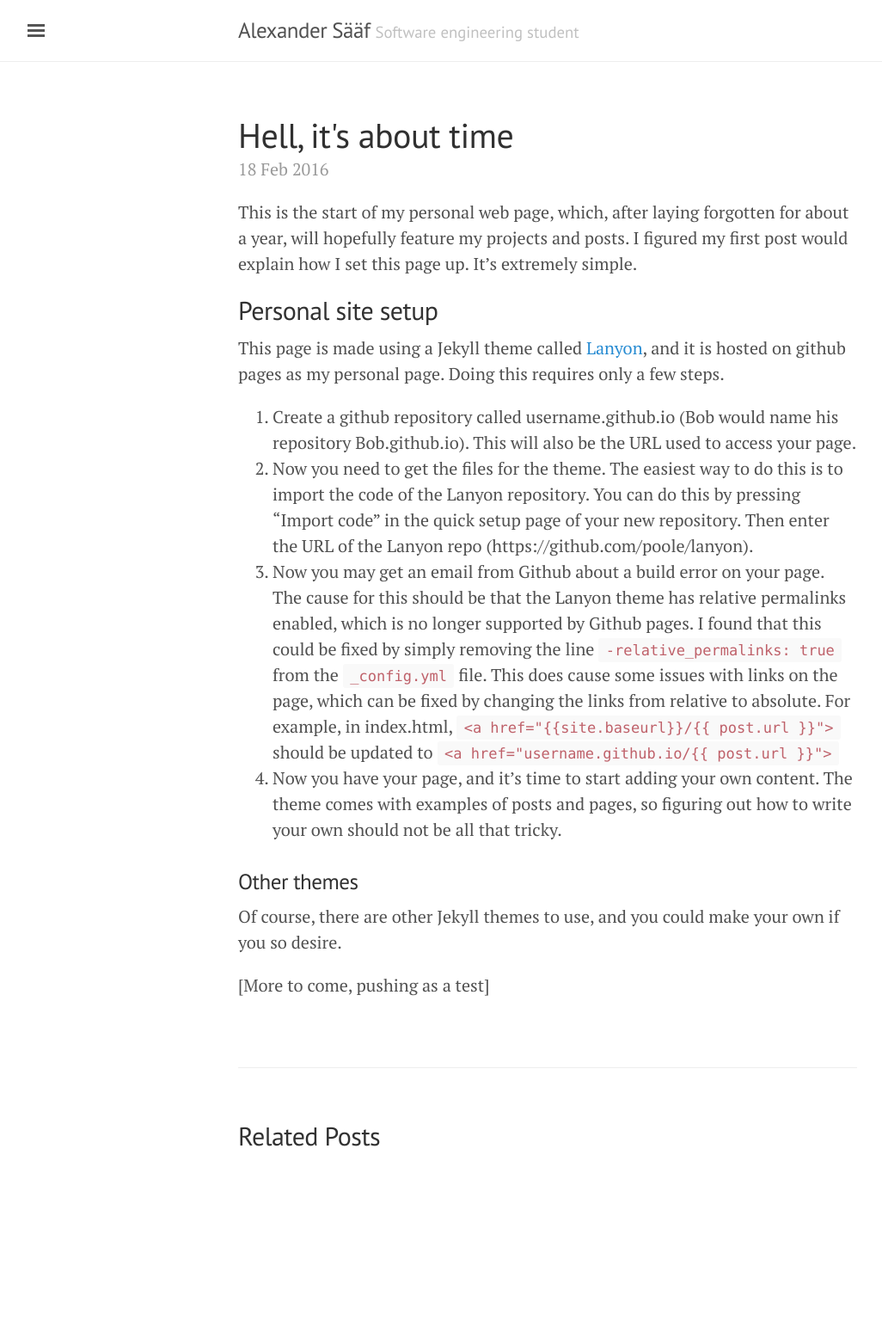
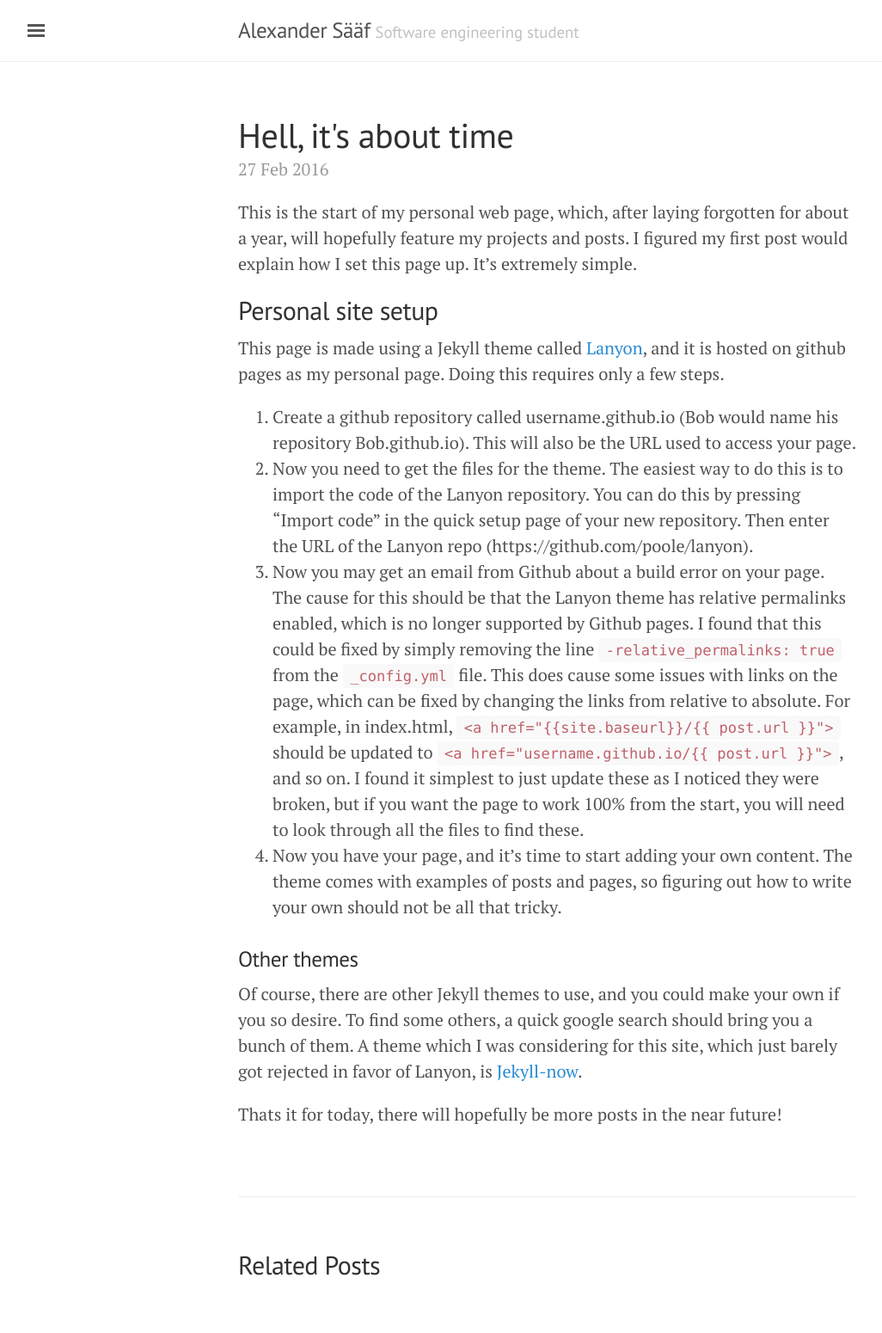
Before and after one commit to alexsaaf/alexsaaf.github.io, a Jekyll site: the page built from _posts/2016-02-27-hell-its-about-time.md, in a window 1280 px wide. Shown: the whole page at 86% size, without its empty margins (3-1029 px from the left). Built offline with Jekyll 4.4.1, drawn with Linux system fonts in a browser that asks for light colours; before the commit the page ends 1400 px from its top, so only the background shows below that.

Commit message:
Add post 'Hell, it's about time'

```diff
--- a/_posts/2016-02-18-hell-its-about-time.md
+++ b/_posts/2016-02-27-hell-its-about-time.md
@@ -19,12 +19,11 @@ in the quick setup page of your new repository. Then enter the URL of the Lanyon
 3. Now you may get an email from Github about a build error on your page. The cause for this
 should be that the Lanyon theme has relative permalinks enabled, which is no longer
 supported by Github pages. I found that this could be fixed by simply removing the line
-`-relative_permalinks: true` from the `_config.yml` file. This does cause some issues with links on the page, which can be fixed by changing the links from relative to absolute. For example, in index.html, `<a href="{% raw %}{{site.baseurl}}{% endraw %}/{% raw %}{{ post.url }}{% endraw %}">` should be updated to `<a href="username.github.io/{% raw %}{{ post.url }}{% endraw %}">`
+`-relative_permalinks: true` from the `_config.yml` file. This does cause some issues with links on the page, which can be fixed by changing the links from relative to absolute. For example, in index.html, `<a href="{% raw %}{{site.baseurl}}{% endraw %}/{% raw %}{{ post.url }}{% endraw %}">` should be updated to `<a href="username.github.io/{% raw %}{{ post.url }}{% endraw %}">`, and so on. I found it simplest to just update these as I noticed they were broken, but if you want the page to work 100% from the start, you will need to look through all the files to find these.
 4. Now you have your page, and it's time to start adding your own content. The theme comes with
 examples of posts and pages, so figuring out how to write your own should not be all that tricky.
 
 ### Other themes
-Of course, there are other Jekyll themes to use, and you could make your own if you so desire.
+Of course, there are other Jekyll themes to use, and you could make your own if you so desire. To find some others, a quick google search should bring you a bunch of them. A theme which I was considering for this site, which just barely got rejected in favor of Lanyon, is [Jekyll-now](https://github.com/barryclark/jekyll-now).
 
-
-[More to come, pushing as a test]
+Thats it for today, there will hopefully be more posts in the near future!
```
